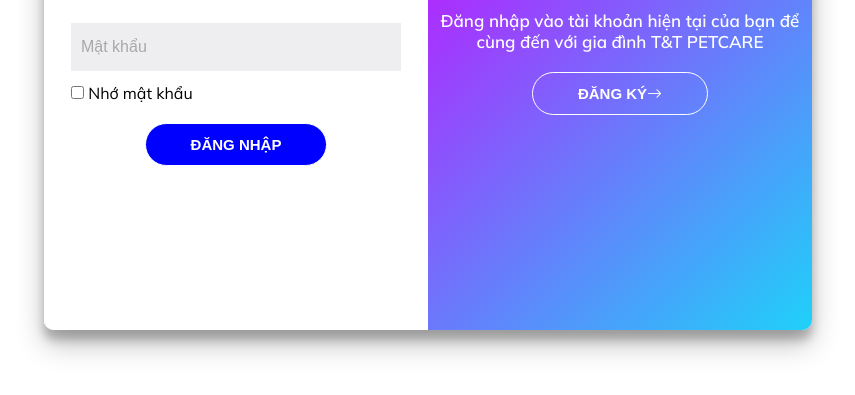
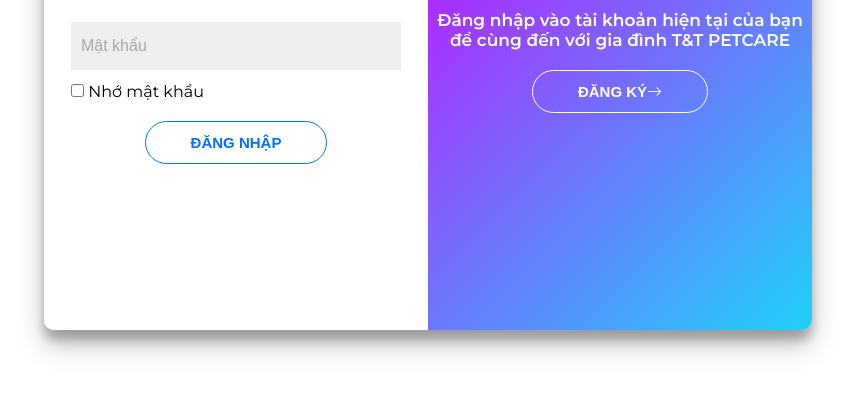
Before and after one commit to TrangThaoHuynh/PetCare, a plain HTML site: page login.html in a window 1280 px wide. Shown: the part 395-790 px from the top of the page, without its empty margins (212-1067 px from the left). Drawn offline with nearby package versions, Linux system fonts and the light colour scheme.

Commit message:
login chua fix

```diff
--- a/assest/css/login_style.css
+++ b/assest/css/login_style.css
@@ -1,4 +1,4 @@
-@import url("https://fonts.googleapis.com/css2?family=Mulish:wght@200;300;400;500;600;700;800&display=swap");
+@import url("https://fonts.googleapis.com/css2?family=Montserrat:wght@100;300;400;500;600;700&display=swap");
 
 * {
   margin: 0;
@@ -7,7 +7,7 @@
 }
 
 body {
-  font-family: "Mulish", sans-serif;
+  font-family: "Montserrat", sans-serif;
   display: flex;
   justify-content: center;
   align-items: center;
@@ -155,17 +155,42 @@ body {
   display: inline-block;
   outline: none;
   color: #fff;
-  /* color: #0072ff; */
   text-transform: uppercase;
   font-size: 15px;
   font-weight: 550;
   background-color: transparent;
   padding: 12px 45px;
   border-radius: 22px;
-  /* border: 1.5px solid #0072ff; */
   border: 1.5px solid #fff;
   cursor: pointer;
-  /* position: relative; */
+  position: relative;
+}
+.bkg {
+  color: #0072ff;
+  border: 1.5px solid #0072ff;
+  padding: 12px 45px;
+  border-radius: 22px;
+  position: relative;
+}
+.bkg::before {
+  content: "";
+  width: 0;
+  height: 100%;
+  border-radius: 22px;
+  /* padding: 12px 45px; */
+  position: absolute;
+  left: 0;
+  top: 0;
+  background: linear-gradient(90deg, #0072ff 0%, #00d4ff 100%);
+  transition: 0.5s ease;
+  display: block;
+  z-index: -1;
+}
+.bkg:hover::before {
+  width: 100%;
+}
+.bkg:hover {
+  color: #fff;
 }
 .form h3 {
   color: #222;
@@ -202,6 +227,3 @@ body {
   text-align: left;
   margin-bottom: 20px;
 }
-.bkg {
-  background-color: blue;
-}
```
Also changed, not shown: login.html (+7 -4 lines).
